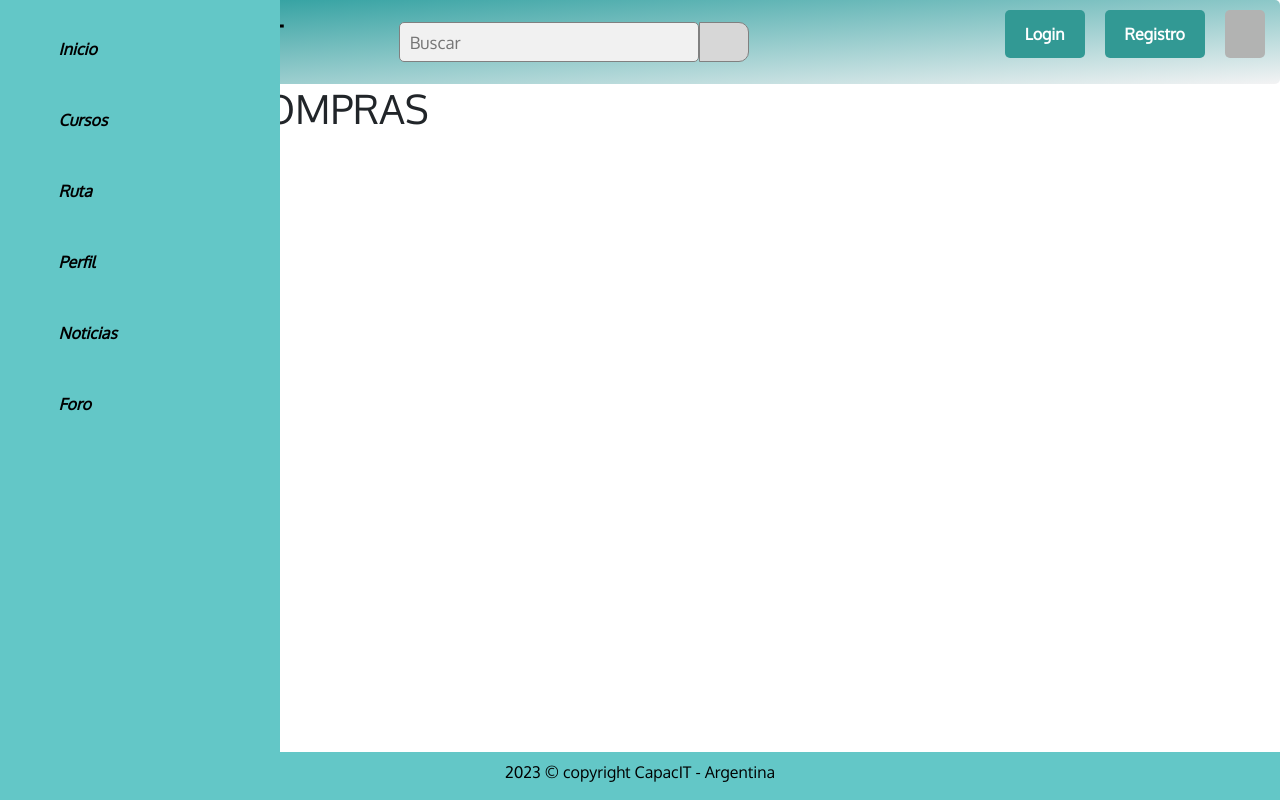
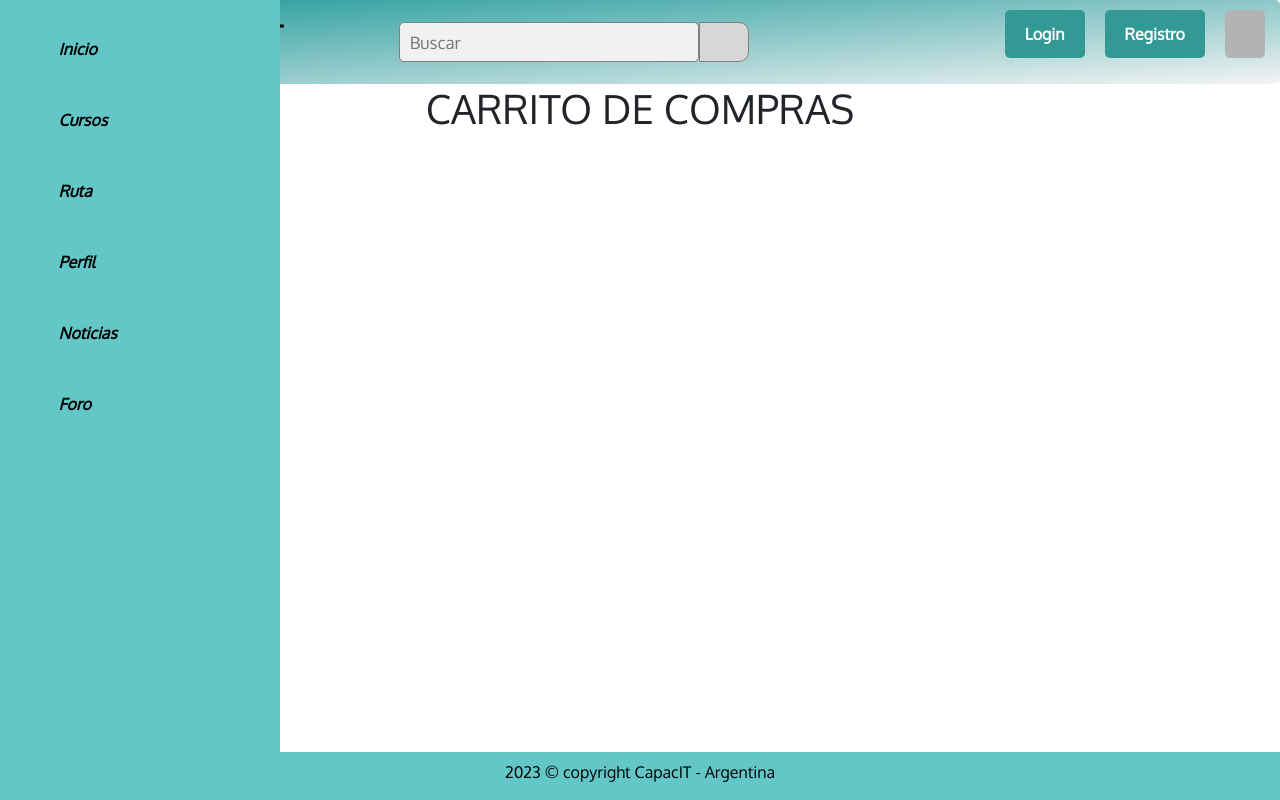
Before and after one commit to abrilramos12/Proyecto_Grupal-Ispc, an Angular app in the folder Front-end/CapacitApp/: page /cart in a window 1280 px wide. Built offline with nearby package versions, Linux system fonts and the light colour scheme.

Commit message:
detalle style

```diff
--- a/Front-end/CapacitApp/src/app/carrito/carrito.component.html
+++ b/Front-end/CapacitApp/src/app/carrito/carrito.component.html
@@ -1 +1 @@
-<h1>CARRITO DE COMPRAS</h1>
+<h1 style="text-align: center;">CARRITO DE COMPRAS</h1>
```
